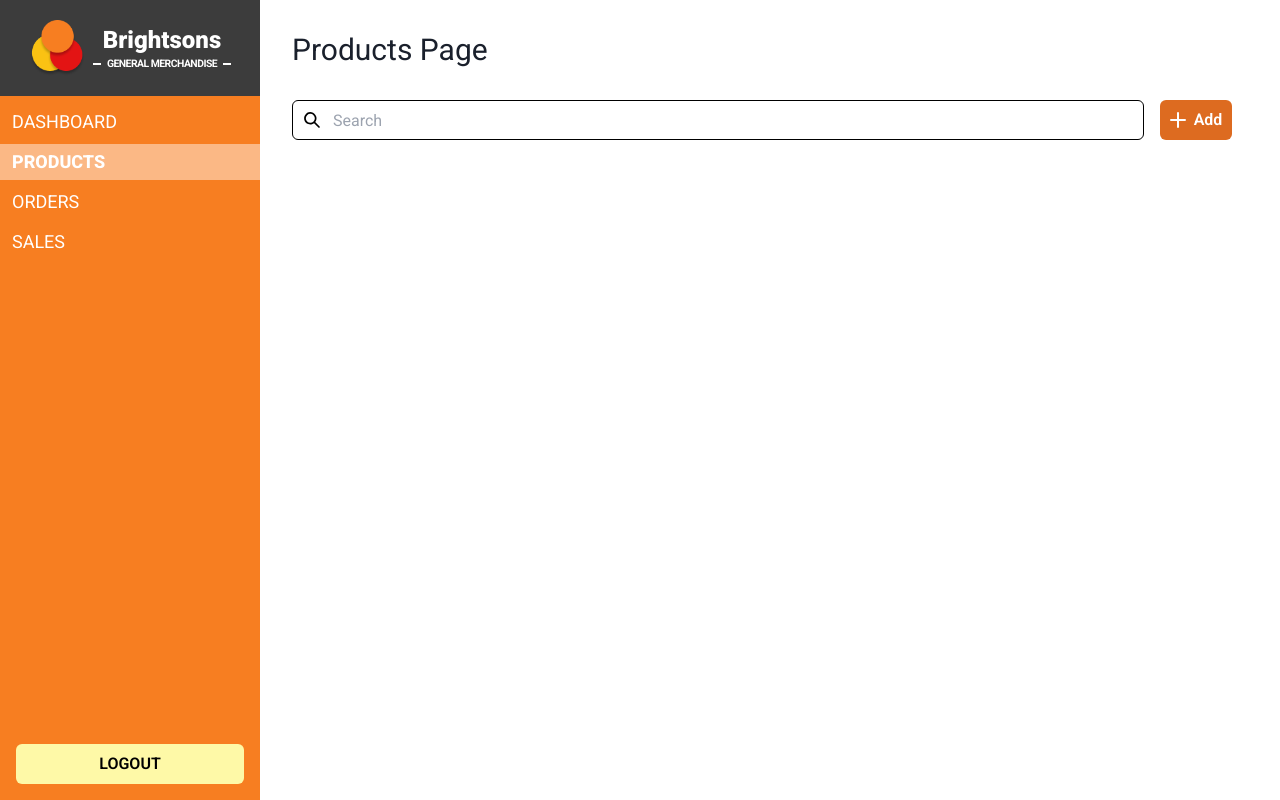
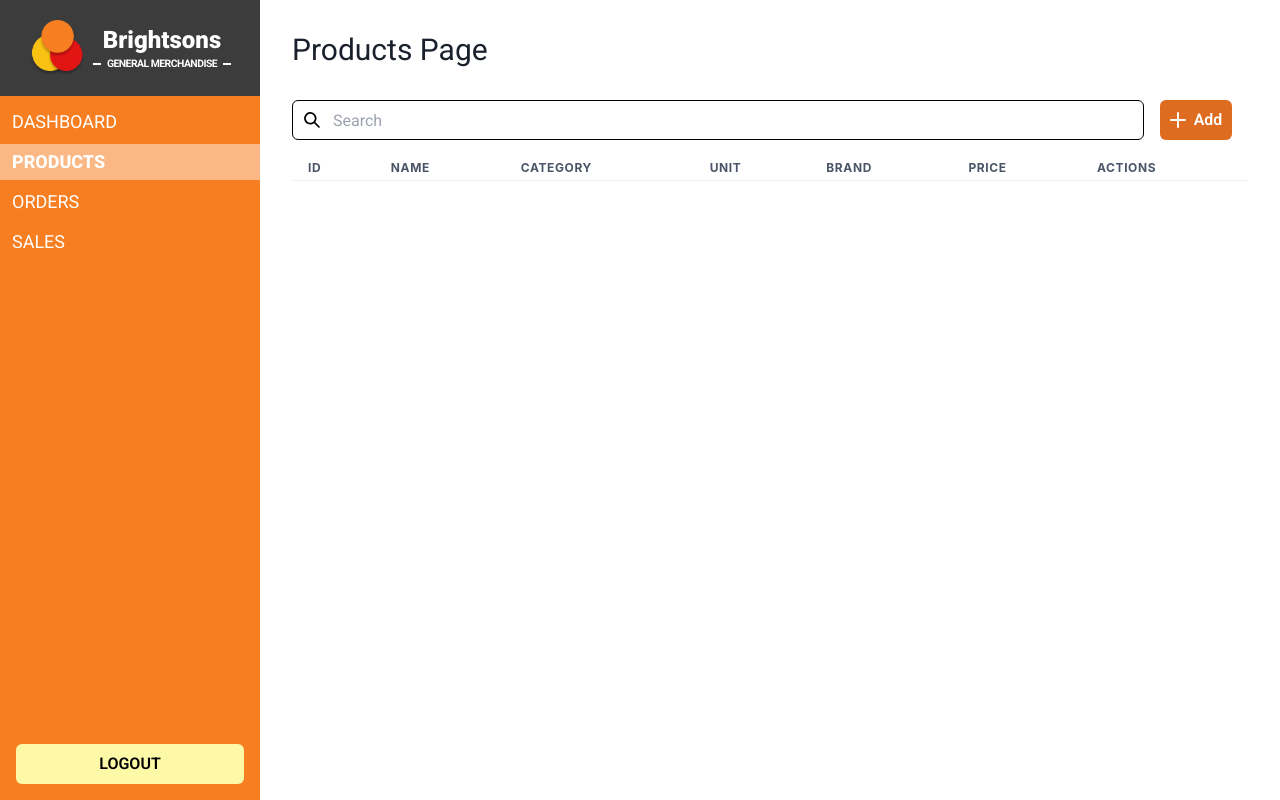
Before and after one commit to RedDotz20/inventory-management-system, a React (Vite) app in the folder client/: page /home/products in a window 1280 px wide. Built offline with nearby package versions, Linux system fonts and the light colour scheme; no server answers; sample sign-in values are in the browser's storage.

Commit message:
feat: products table component

```diff
--- /dev/null
+++ b/client/src/components/tables/ProductTable.tsx
@@ -0,0 +1,5 @@
+import React from "react";
+
+export default function ProductTable() {
+	return <div>ProductTable</div>;
+}
--- a/client/src/pages/Products.tsx
+++ b/client/src/pages/Products.tsx
@@ -1,18 +1,31 @@
-import { Stack, Button } from "@chakra-ui/react";
 import { AddIcon } from "@chakra-ui/icons";
+import {
+	Stack,
+	Button,
+	Table,
+	Thead,
+	Tbody,
+	Tfoot,
+	Tr,
+	Th,
+	Td,
+	TableCaption,
+	TableContainer,
+} from "@chakra-ui/react";
 import SearchBox from "../components/searchBox/SearchBox";
 
 export default function Products() {
 	return (
-		<div className="w-full flex p-8">
-			<div className="flex flex-col w-full">
-				<h1 className="text-3xl mb-8">Products Page</h1>
+		<div className="w-full flex p-8 flex-col">
+			<h1 className="text-3xl mb-8">Products Page</h1>
+			<div className="flex flex-col">
 				<div className="flex">
 					<SearchBox
 						borderColor="black"
 						_hover={{ borderColor: "black" }}
 						focusBorderColor="tranparent"
 					/>
+
 					<Stack direction="row">
 						<Button
 							leftIcon={<AddIcon />}
@@ -23,6 +36,23 @@ export default function Products() {
 						</Button>
 					</Stack>
 				</div>
+
+				<TableContainer>
+					<Table variant="simple" size="sm">
+						<Thead>
+							<Tr>
+								<Th>ID</Th>
+								<Th>NAME</Th>
+								<Th>CATEGORY</Th>
+								<Th>UNIT</Th>
+								<Th>BRAND</Th>
+								<Th>PRICE</Th>
+								<Th>ACTIONS</Th>
+							</Tr>
+						</Thead>
+						<Tbody></Tbody>
+					</Table>
+				</TableContainer>
 			</div>
 		</div>
 	);
```
